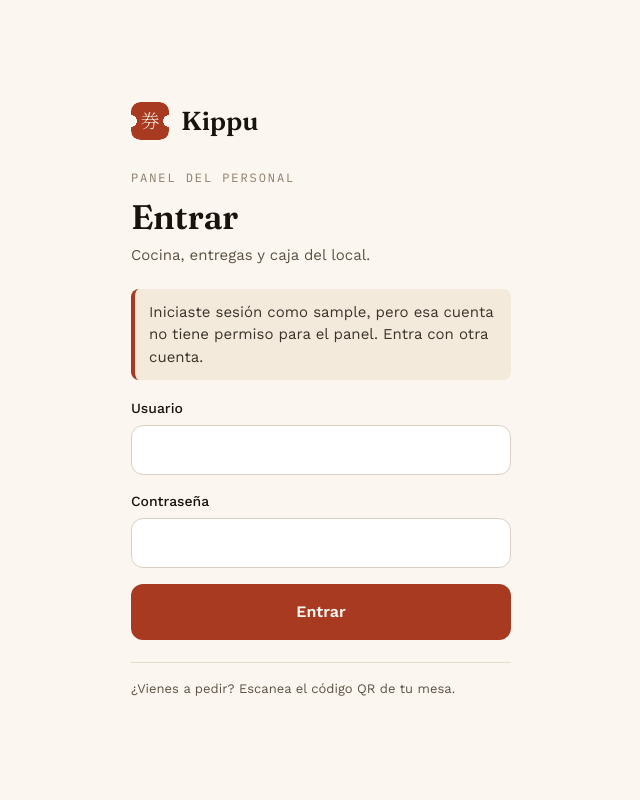
After one commit to GianCabana/kippu, a Django app: template pedidos/templates/admin/login.html in a window 1280 px wide. The commit adds this page. Shown: the whole page, without its empty margins (319-959 px from the left). Run offline with Django 5.2, Linux system fonts and the light colour scheme; a user stored in the database is signed in; tables that the repository leaves empty hold one stand-in row (values such as "Sample post"); the template is opened without the code that fills it: most values are stand-ins (such as "Sample title", 1, 10 or a date in 2020); form fields are guessed from the names that the template uses.

Commit message:
Agrega entrada del personal con el diseño de Kippu
Reemplaza el login de Django (en inglés y con su estilo) por una
plantilla propia en pedidos/templates/admin/login.html. Funciona
porque pedidos va antes que admin en INSTALLED_APPS. Conserva
csrf, next, errores y el caso de usuario sin permiso.

```diff
--- a/carta/static/kippu/css/kippu.css
+++ b/carta/static/kippu/css/kippu.css
@@ -707,6 +707,72 @@ a {
   .caja-lista__fila a { grid-column: 2; }
 }
 
+.login {
+  display: grid;
+  place-items: center;
+  min-height: 100vh;
+  padding: 40px 20px;
+}
+.login__caja {
+  width: 100%;
+  max-width: 380px;
+}
+.login__marca {
+  display: flex;
+  align-items: center;
+  gap: 12px;
+  margin-bottom: 28px;
+}
+.login__marca .marca { font-size: 26px; }
+.login h1 {
+  margin: 6px 0 8px;
+  font-size: 34px;
+}
+.login__bajada {
+  margin: 0 0 22px;
+  color: var(--texto-2);
+}
+.login .mensaje { margin-bottom: 18px; }
+.campo {
+  display: block;
+  margin-bottom: 16px;
+}
+.campo span {
+  display: block;
+  margin-bottom: 6px;
+  color: var(--tinta);
+  font-size: 14px;
+  font-weight: 500;
+}
+.campo input {
+  width: 100%;
+  min-height: 48px;
+  padding: 12px 14px;
+  border: 1px solid var(--linea);
+  border-radius: var(--radio);
+  background: #fff;
+  color: var(--tinta);
+  font: inherit;
+  font-size: 16px;
+}
+.campo input:focus {
+  border-color: transparent;
+  outline: 2px solid var(--aji);
+  outline-offset: 1px;
+}
+.campo__error {
+  margin: -10px 0 14px;
+  color: var(--aji);
+  font-size: 13px;
+}
+.login__pie {
+  margin: 22px 0 0;
+  padding-top: 16px;
+  border-top: 1px solid var(--linea-suave);
+  color: var(--texto-2);
+  font-size: 13px;
+}
+
 /* ---------- Mis pedidos · ticket ---------- */
 /* Pantalla oscura con el ticket en papel y la línea de tiempo debajo. */
 
--- /dev/null
+++ b/pedidos/templates/admin/login.html
@@ -0,0 +1,33 @@
+{% extends "kippu/base.html" %}
+
+{% block titulo %}{% if form.errors %}Error · {% endif %}Entrar · Kippu{% endblock %}
+{% block encabezado %}{% endblock %}
+{% block clase_main %}login{% endblock %}
+{% block mensajes %}{% endblock %}
+
+{% block contenido %}
+<div class="login__caja">
+    <div class="login__marca"><span class="logo" aria-hidden="true">券</span><span class="marca">Kippu</span></div>
+    <p class="etiqueta">Panel del personal</p>
+    <h1>Entrar</h1>
+    <p class="login__bajada">Cocina, entregas y caja del local.</p>
+
+    {% if user.is_authenticated %}
+    <p class="mensaje mensaje--error">Iniciaste sesión como {{ username }}, pero esa cuenta no tiene permiso para el panel. Entra con otra cuenta.</p>
+    {% endif %}
+    {% for error in form.non_field_errors %}
+    <p class="mensaje mensaje--error">{{ error }}</p>
+    {% endfor %}
+
+    <form action="{{ app_path }}" method="post">
+        {% csrf_token %}
+        <label class="campo"><span>Usuario</span>{{ form.username }}</label>
+        {% for error in form.username.errors %}<p class="campo__error">{{ error }}</p>{% endfor %}
+        <label class="campo"><span>Contraseña</span>{{ form.password }}</label>
+        {% for error in form.password.errors %}<p class="campo__error">{{ error }}</p>{% endfor %}
+        <input type="hidden" name="next" value="{{ next }}">
+        <button class="boton boton--bloque" type="submit">Entrar</button>
+    </form>
+    <p class="login__pie">¿Vienes a pedir? Escanea el código QR de tu mesa.</p>
+</div>
+{% endblock %}
```
Also changed, not shown: pedidos/test_login_personal.py (added, +34 -0 lines).
